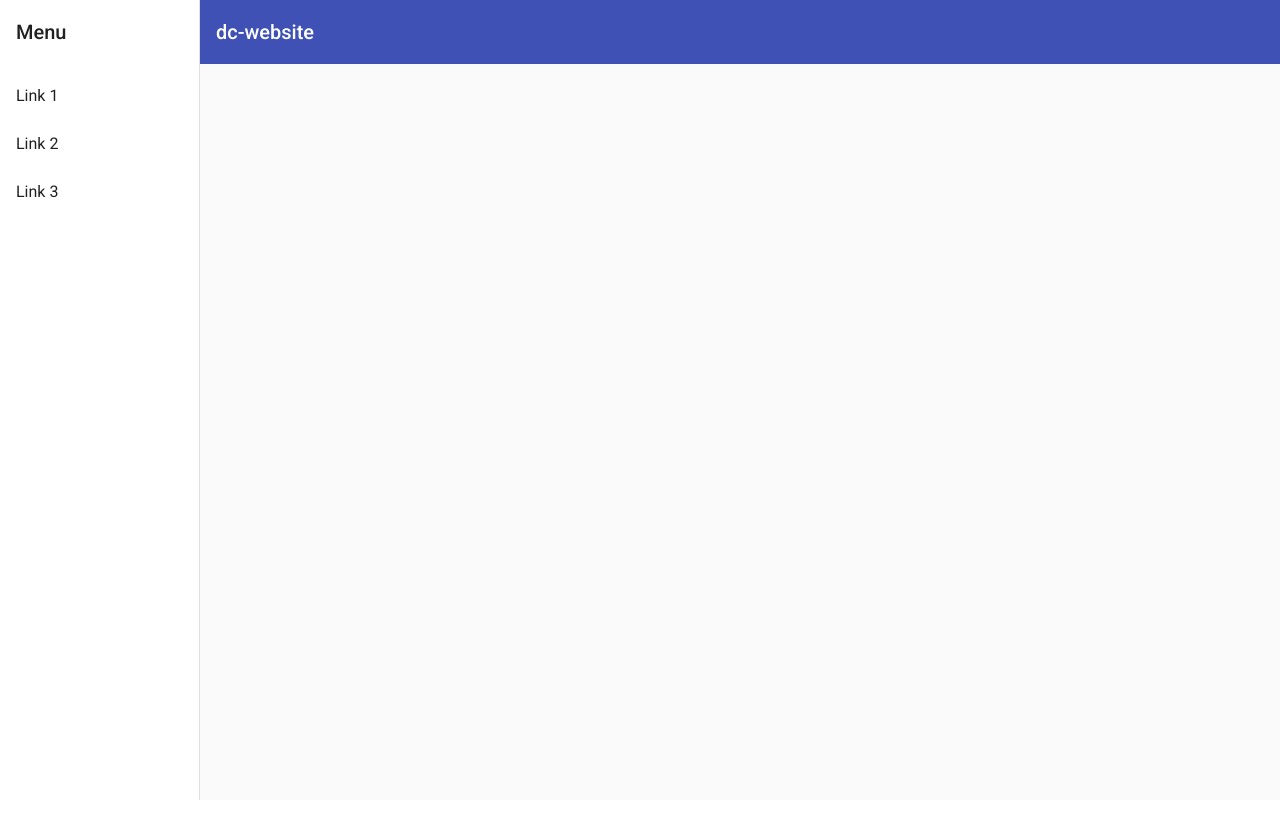
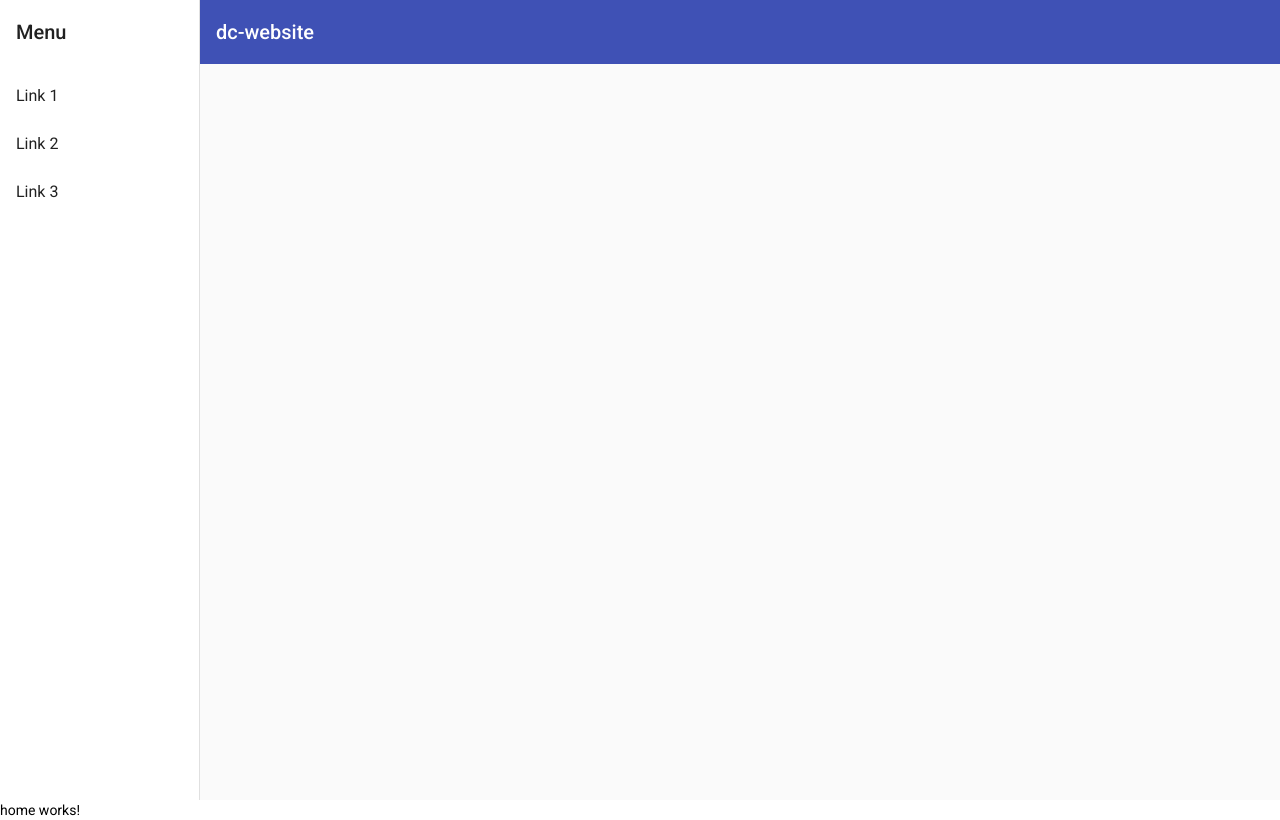
Before and after one commit to danielcaballero88/danielcaballero88.github.io, an Angular app in the folder dc-website/: page / in a window 1280 px wide. Built offline with nearby package versions, Linux system fonts and the light colour scheme.

Commit message:
Add home component

```diff
--- a/dc-website/src/app/app-routing.module.ts
+++ b/dc-website/src/app/app-routing.module.ts
@@ -1,7 +1,11 @@
 import { NgModule } from '@angular/core';
 import { RouterModule, Routes } from '@angular/router';
+import { HomeComponent } from 'src/app/home/home.component';
 
-const routes: Routes = [];
+const routes: Routes = [
+  { path: '', component: HomeComponent },
+  { path: '**', redirectTo: '' },
+];
 
 @NgModule({
   imports: [RouterModule.forRoot(routes)],
--- a/dc-website/src/app/app.component.html
+++ b/dc-website/src/app/app.component.html
@@ -1,2 +1,4 @@
 <app-nav></app-nav>
-<router-outlet></router-outlet>
+<div class="main">
+  <router-outlet></router-outlet>
+</div>
--- a/dc-website/src/app/app.module.ts
+++ b/dc-website/src/app/app.module.ts
@@ -11,9 +11,10 @@ import { MatButtonModule } from '@angular/material/button';
 import { MatSidenavModule } from '@angular/material/sidenav';
 import { MatIconModule } from '@angular/material/icon';
 import { MatListModule } from '@angular/material/list';
+import { HomeComponent } from './home/home.component';
 
 @NgModule({
-  declarations: [AppComponent, NavComponent],
+  declarations: [AppComponent, NavComponent, HomeComponent],
   imports: [
     BrowserModule,
     AppRoutingModule,
--- /dev/null
+++ b/dc-website/src/app/home/home.component.html
@@ -0,0 +1 @@
+<p>home works!</p>
--- /dev/null
+++ b/dc-website/src/app/home/home.component.ts
@@ -0,0 +1,12 @@
+import { Component, OnInit } from '@angular/core';
+
+@Component({
+  selector: 'app-home',
+  templateUrl: './home.component.html',
+  styleUrls: ['./home.component.scss'],
+})
+export class HomeComponent implements OnInit {
+  constructor() {}
+
+  ngOnInit(): void {}
+}
```
Also changed, not shown: dc-website/src/app/home/home.component.scss (added).
